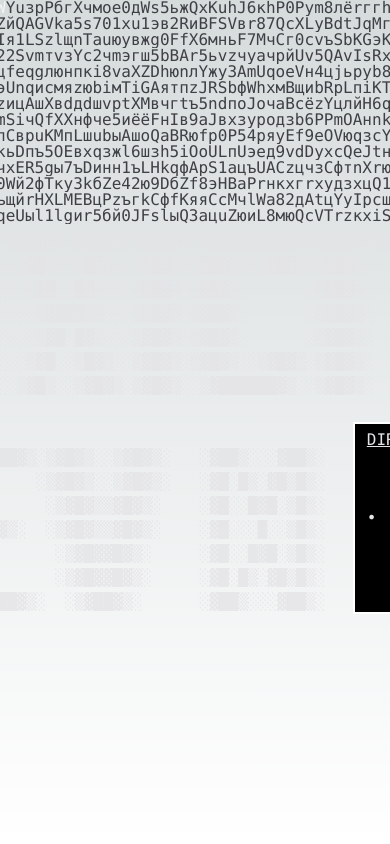
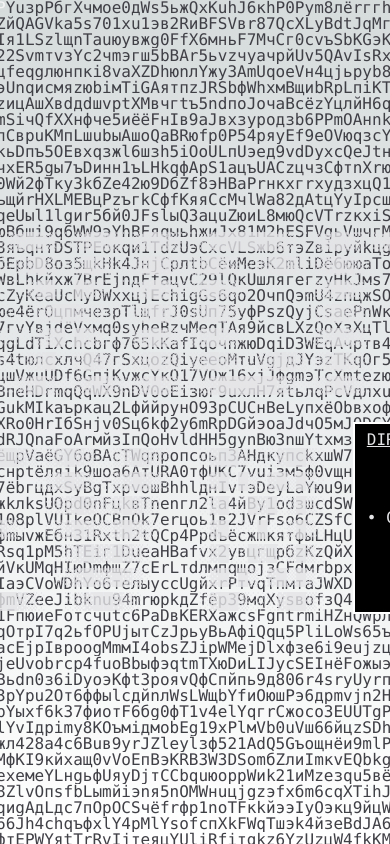
Before and after one commit to Dominic-Moser/toxicity-developement, a Next.js app in the folder main/: page / in a window 390 px wide. Built offline with nearby package versions, Linux system fonts and the light colour scheme.

Commit message:
Refactor Home component, adjust CryptBackground height dynamically
- Renamed cyptography to Home
- Updated CryptLogo className
- Dynamically set CryptBackground and CryptLine dimensions

```diff
--- a/main/app/page.js
+++ b/main/app/page.js
@@ -1,7 +1,7 @@
 "use client";
 import { useEffect, useState } from "react";
 
-export default function cyptography() {
+export default function Home() {
   const [globalCount, setGlobalCount] = useState(0);
   return (
     <div className="w-full h-full text-zinc-700 cursor-default overflow-hidden">
@@ -11,7 +11,7 @@ export default function cyptography() {
           setGlobalCount={setGlobalCount}
           globalCount={globalCount}
         />
-        <CryptLogo className="" />
+        <CryptLogo className="h" />
       </div>
     </div>
   );
@@ -39,10 +39,15 @@ const CryptLogo = () => {
 };
 
 const CryptBackground = (setGlobalCount, globalCount) => {
+  const [height, setHeight] = useState(0);
+
+  useEffect(() => {
+    setHeight(window.innerHeight);
+  }, []);
   {
     return (
       <>
-        {[...Array(Math.floor(window.innerWidth / 27))].map((_, i) => {
+        {[...Array(Math.floor(height / 13))].map((_, i) => {
           return (
             <>
               <CryptLine
@@ -74,12 +79,13 @@ const MenuItem = ({ name, link }) => {
   return (
     <>
       <div
-        className=" w-full absolute pl-2"
+        className=" w-full absolute pl-2 flex items-center"
         onClick={(e) => {
           console.log("redirect to this link :)", link);
         }}
       >
-         •  {name}
+         <p>• </p>
+         <p className=" hover:underline">{name}</p>
       </div>
       <div className="self-en"></div>
     </>
@@ -87,11 +93,16 @@ const MenuItem = ({ name, link }) => {
 };
 
 const CryptLine = ({ index, setGlobalCount, globalCount }) => {
+  const [width, setWidth] = useState(0);
+
+  useEffect(() => {
+    setWidth(window.innerWidth);
+  }, []);
   return (
     <div
       className={`text-hide overflow-hide overflow-x-clip overflow-y-clip flex items-center `}
     >
-      {[...Array(Math.floor(window.innerWidth / 9.4))].map((_, i) => (
+      {[...Array(Math.floor(width / 9.4))].map((_, i) => (
         <RandChar
           key={i}
           index={i}
@@ -120,7 +131,7 @@ const RandChar = ({ setGlobalCount, globalCount }) => {
       } else {
         clearInterval(intervalId);
       }
-    }, 1); // Change the interval as needed
+    }, 50);
   };
 
   return (
```
